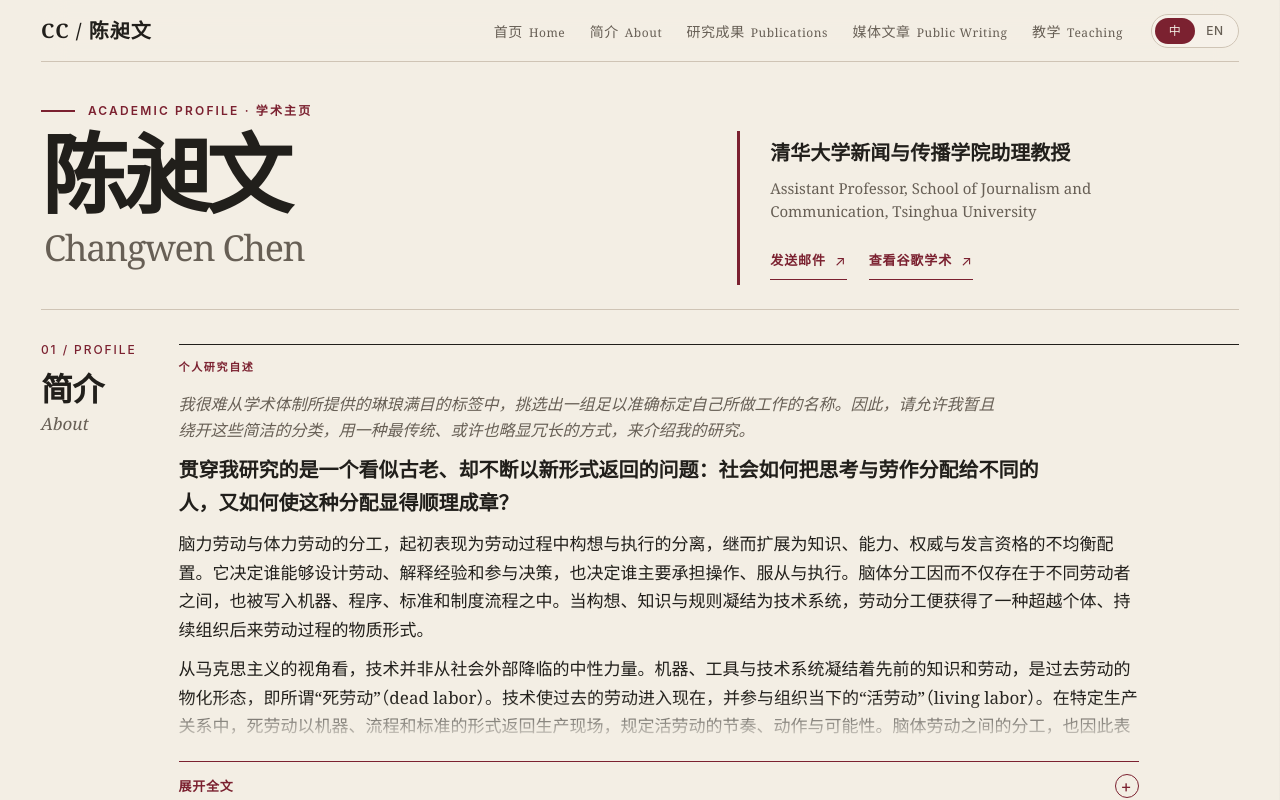
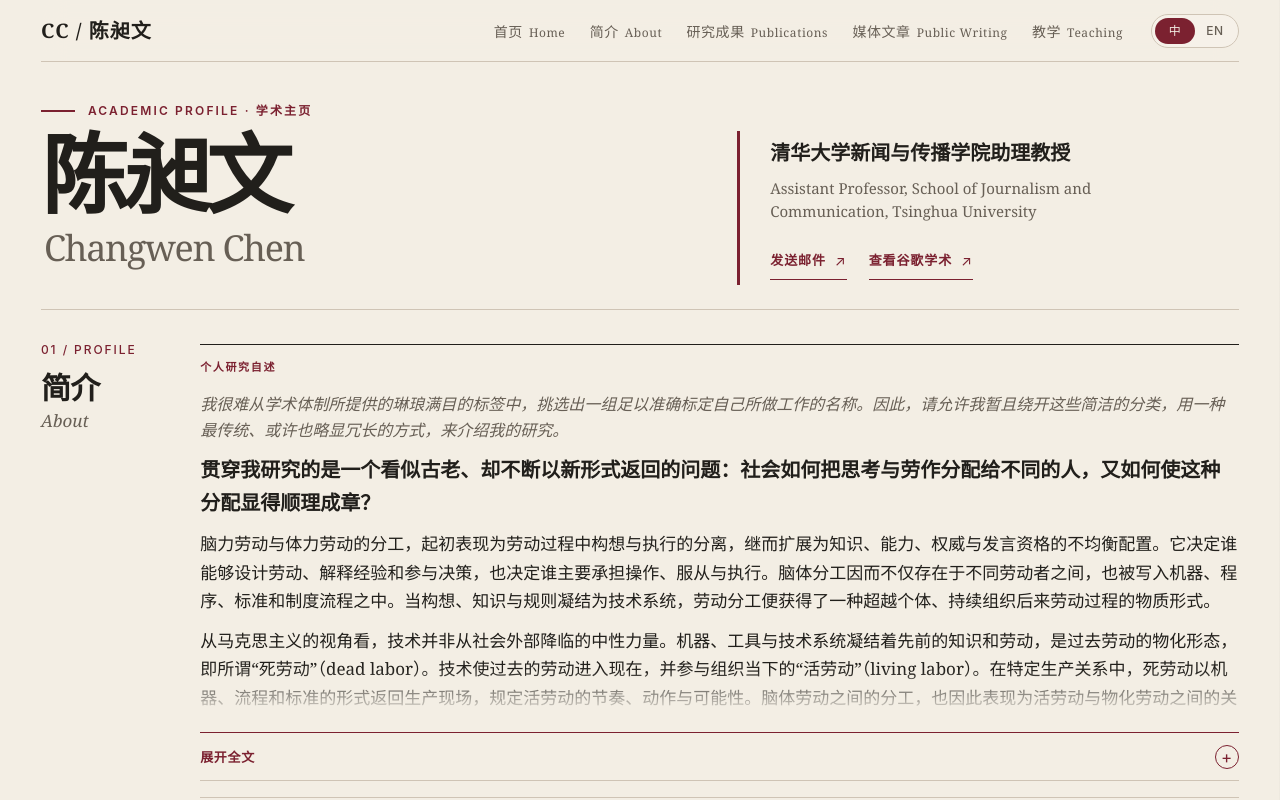
Before and after one commit to cklasd/changwen-chen-academic-homepage, a Next.js app: page / in a window 1280 px wide. Shown: the top 800 px of the page. Built offline with nearby package versions, Linux system fonts and the light colour scheme.

Commit message:
Align statement width and section labels

```diff
--- a/app/globals.css
+++ b/app/globals.css
@@ -257,8 +257,8 @@ h1 span {
 
 .editorial-section {
   display: grid;
-  grid-template-columns: 112px minmax(0, 1fr);
-  gap: clamp(18px, 2vw, 28px);
+  grid-template-columns: 140px minmax(0, 1fr);
+  gap: clamp(14px, 1.5vw, 20px);
   padding: clamp(24px, 2.7vw, 34px) 0;
   border-bottom: 1px solid var(--rule);
 }
@@ -283,6 +283,11 @@ h2 {
   letter-spacing: -0.025em;
 }
 
+[data-locale="zh"] .section-heading h2 {
+  font-size: clamp(30px, 2.25vw, 34px);
+  white-space: nowrap;
+}
+
 h2 span {
   display: block;
   margin-top: 6px;
@@ -321,7 +326,7 @@ h2 span {
 }
 
 .statement-copy {
-  max-width: 960px;
+  width: 100%;
   font-family: var(--serif);
   font-size: clamp(17px, 1.25vw, 19px);
   line-height: 1.68;
@@ -341,7 +346,6 @@ h2 span {
 }
 
 .statement-copy p:first-child {
-  max-width: 820px;
   color: var(--muted);
   font-size: 16px;
   font-style: italic;
@@ -350,7 +354,6 @@ h2 span {
 }
 
 .statement-copy p:nth-child(2) {
-  max-width: 880px;
   color: var(--ink);
   font-size: clamp(20px, 1.55vw, 23px);
   font-weight: 600;
@@ -369,7 +372,7 @@ h2 span {
   align-items: center;
   justify-content: space-between;
   width: 100%;
-  max-width: 960px;
+  max-width: none;
   margin-top: 16px;
   padding: 12px 0 11px;
   border: 0;
```
